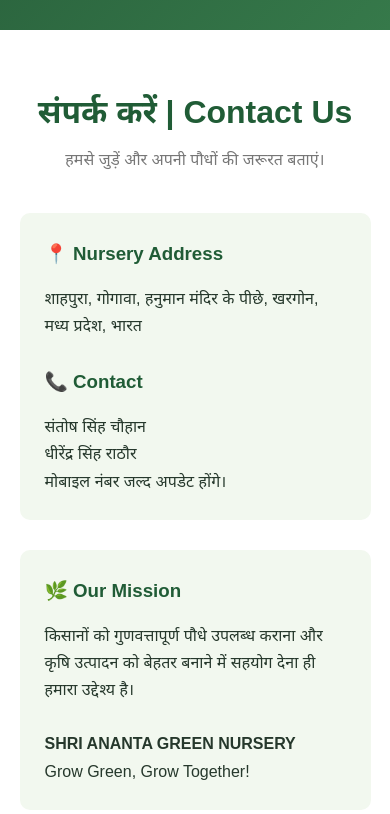
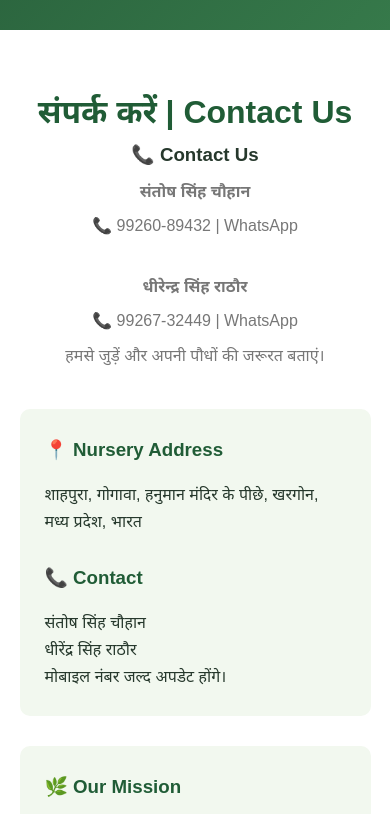
Before and after one commit to aashurj/shreeananta, a plain HTML site: page index.html in a window 390 px wide. Shown: the part 6520-7334 px from the top of the page. Drawn offline with Linux system fonts and the light colour scheme.

Commit message:
Update contact section with new phone numbers
Added contact information for Santosh Singh Chouhan and Dhirendra Singh Rathore.

```diff
--- a/index.html
+++ b/index.html
@@ -398,6 +398,23 @@ footer p { font-size: 13px; color: #c6d6c9; margin-top: 8px; }
   <div class="container">
     <div class="section-title">
       <h2>संपर्क करें | Contact Us</h2>
+      <h3>📞 Contact Us</h3>
+
+<p><b>संतोष सिंह चौहान</b></p>
+<p>
+  <a href="tel:+919926089432">📞 99260-89432</a>
+  |
+  <a href="https://wa.me/919926089432" target="_blank">WhatsApp</a>
+</p>
+
+<br>
+
+<p><b>धीरेन्द्र सिंह राठौर</b></p>
+<p>
+  <a href="tel:+919926732449">📞 99267-32449</a>
+  |
+  <a href="https://wa.me/919926732449" target="_blank">WhatsApp</a>
+</p>
       <p>हमसे जुड़ें और अपनी पौधों की जरूरत बताएं।</p>
     </div>
     <div class="contact-grid">
```
